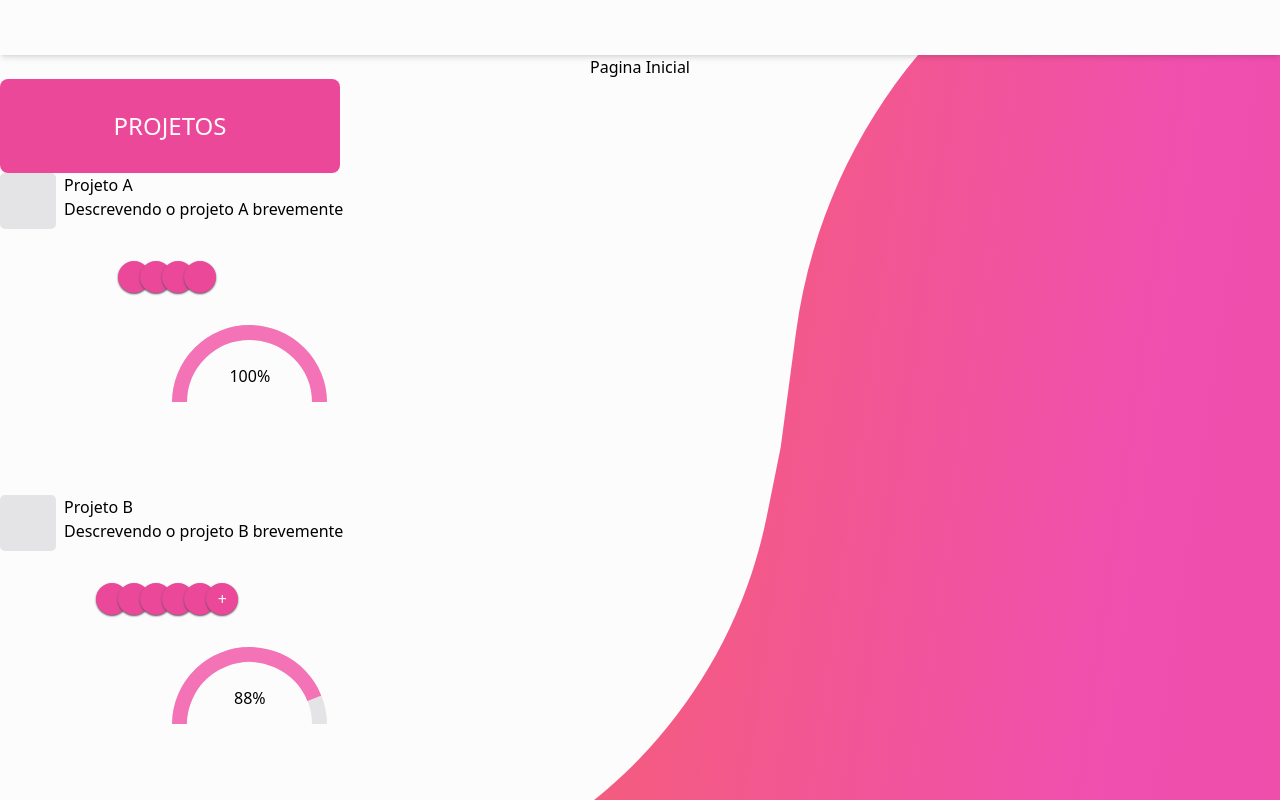
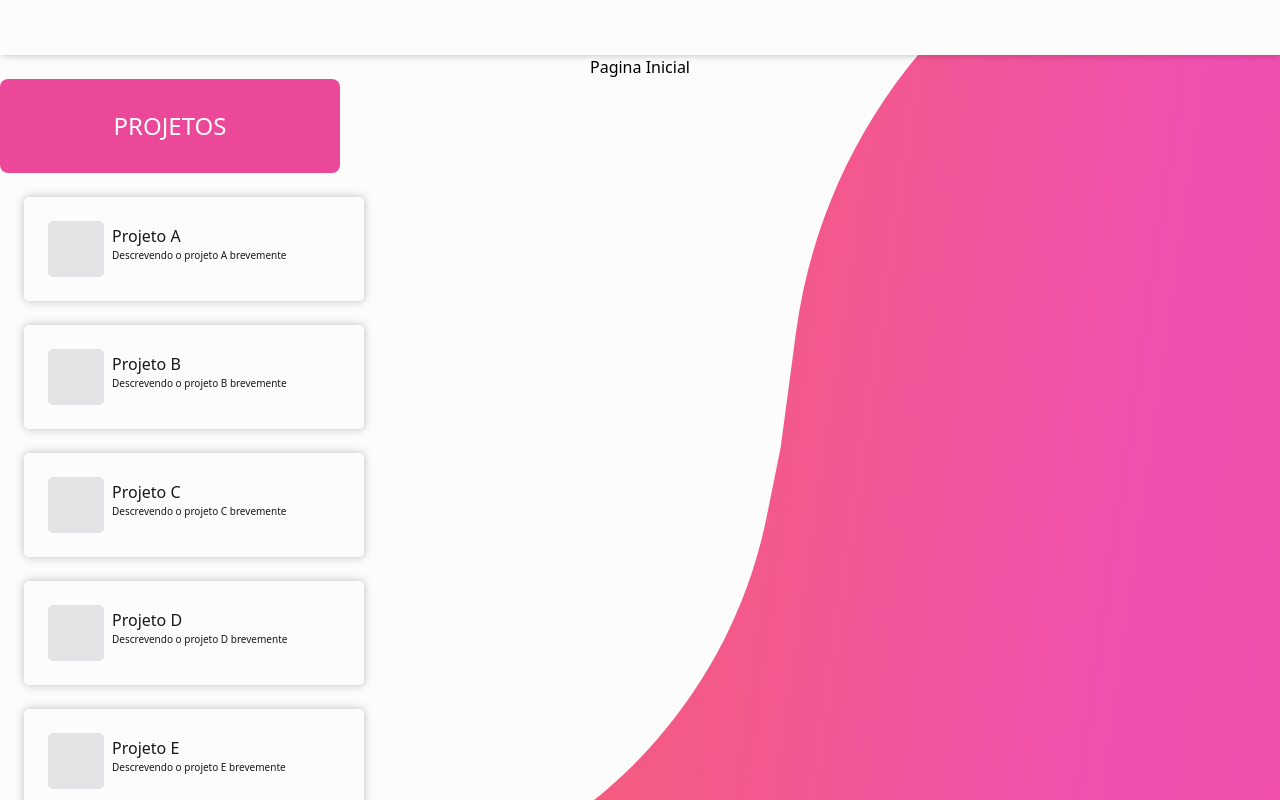
Before and after one commit to Jonatass06/gerenciador, a Next.js app: page / in a window 1280 px wide. Built offline with nearby package versions, Linux system fonts and the light colour scheme.

Commit message:
Continuação, barra de progresso

```diff
--- a/components/Grafico.jsx
+++ b/components/Grafico.jsx
@@ -4,14 +4,14 @@ export default function Grafico({ porcentagem }) {
         transform: "rotate(-"+ (180-((porcentagem/100)*180))+"deg)"
     }
     return (
-        <div className="relative flex justify-center">
-            <div>
+        <div className="relative flex justify-center h-[150px] w-full">
+            <div className="flex justify-center w-full">
                 <div className="w-min h-[77px] flex overflow-clip absolute">
                     <div className="w-[155px] h-[155px] border-[15px] rounded-full border-zinc-200 flex items-start p-6 justify-center ">{porcentagem}%</div>
                 </div>
-                <div className="h-[77px] overflow-x-clip overflow-y-clip absolute">
-                    <div className="h-[155px] flex items-start" style={transform}>
-                        <div className="h-[77px] overflow-x-clip overflow-y-clip ">
+                <div className="h-[77px] overflow-x-clip overflow-y-clip absolute flex justify-center">
+                    <div className="h-[155px] flex items-start justify-center" style={transform}>
+                        <div className="h-[77px] overflow-x-clip overflow-y-clip flex justify-center ">
                             <div className="min-w-[155px] h-[155px] border-[15px] rounded-full border-pink-400"></div>
                         </div>
                     </div>
--- /dev/null
+++ b/components/Grupos.jsx
@@ -0,0 +1,23 @@
+export default function Grupos(props){
+    return(
+        <div className="flex relative h-24 w-full justify-center pt-8">
+
+                {
+                    props.grupos.length >4 ?
+                        props.grupos.map(grupo => {
+                            if(props.grupos.indexOf(grupo) == props.grupos.length - 1){
+                                return <div key={props.grupos.length - 1} className=" ml-[-10px] rounded-full w-8 h-8 bg-pink-500 text-white flex shadow-sm shadow-zinc-600 items-center justify-center" > + </div>
+                            }
+                            if(props.grupos.indexOf(grupo) > 4){
+                            } else{
+                                return <div key={props.grupos.indexOf(grupo)} className=" ml-[-10px] rounded-full w-8 h-8 bg-pink-500  shadow-sm shadow-zinc-600 " title={grupo}></div>
+                            }
+                        }) :
+                        props.grupos.map(grupo => {
+                            return <div key={props.grupos.indexOf(grupo)} className=" ml-[-10px]  rounded-full w-8 h-8 bg-pink-500 shadow-sm shadow-zinc-600" title={grupo}></div>
+                        })
+
+                }
+                </div>
+    )
+}
--- a/components/Projeto.jsx
+++ b/components/Projeto.jsx
@@ -1,39 +1,28 @@
+import { useState } from "react"
 import Grafico from "./Grafico"
+import Grupos from "./Grupos"
 
 export default function Projeto(props){
+    const [emCima, setEmCima] = useState(false);
 
     return (
-        <div className="flex flex-col  h-[322px]">
-            <div className="flex gap-2">
+        <div className="flex flex-col p-6 shadow-pre bg-white m-6 rounded-[5px] w-[340px]"
+        onMouseEnter={() =>{setEmCima(true)}} onMouseLeave={() =>{setEmCima(false)}} >
+            <div className="flex gap-2 flex-1 items-center">
                 <div className="bg-zinc-200 h-14 w-14 rounded-[5px]"></div>
-                <div>
-                    <h6>{props.nome}</h6>
-                    <p>{props.descricao}</p>
+                <div className="h-14 flex flex-col justify-center gap-3">
+                    <h6 className="text-[16px] text-zinc-900 h-min leading-[0px]">{props.nome}</h6>
+                    <p className="text-[10px] text-zinc-900">{props.descricao}</p>
                 </div>
             </div>
-            <div>
-                <div className="flex relative h-24 w-full justify-center pt-8">
+            {
+                emCima &&
+                <div className="flex flex-col justify-center items-center w-full gap-6">
+                <Grupos grupos={props.grupos}></Grupos>
+                <Grafico porcentagem={props.porcentagem}></Grafico>
+            </div>
+            }
 
-                {
-                    props.grupos.length >4 ?
-                        props.grupos.map(grupo => {
-                            if(props.grupos.indexOf(grupo) == props.grupos.length - 1){
-                                return <div key={props.grupos.length - 1} className=" ml-[-10px] rounded-full w-8 h-8 bg-pink-500 text-white flex shadow-sm shadow-zinc-600 items-center justify-center" > + </div>
-                            }
-                            if(props.grupos.indexOf(grupo) > 4){
-                            } else{
-                                return <div key={props.grupos.indexOf(grupo)} className=" ml-[-10px] rounded-full w-8 h-8 bg-pink-500  shadow-sm shadow-zinc-600 " title={grupo}></div>
-                            }
-                        }) :
-                        props.grupos.map(grupo => {
-                            return <div key={props.grupos.indexOf(grupo)} className=" ml-[-10px]  rounded-full w-8 h-8 bg-pink-500 shadow-sm shadow-zinc-600" title={grupo}></div>
-                        })
-
-                }
-                </div>
-                <Grafico porcentagem={props.porcentagem}></Grafico>
-
-            </div>
 
         </div>
     )
--- a/tailwind.config.js
+++ b/tailwind.config.js
@@ -10,6 +10,9 @@ module.exports = {
       colors:{
         'white': '#FCFCFC'
       },
+      boxShadow:{
+          "pre": '0px 0px 10px 0px rgba(0, 0, 0, 0.25)'
+      }
     },
   },
   plugins: [],
```
